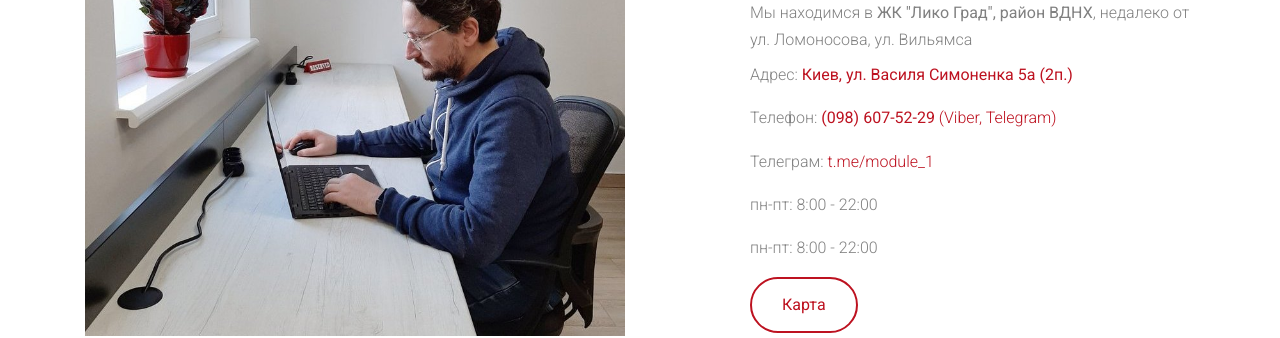
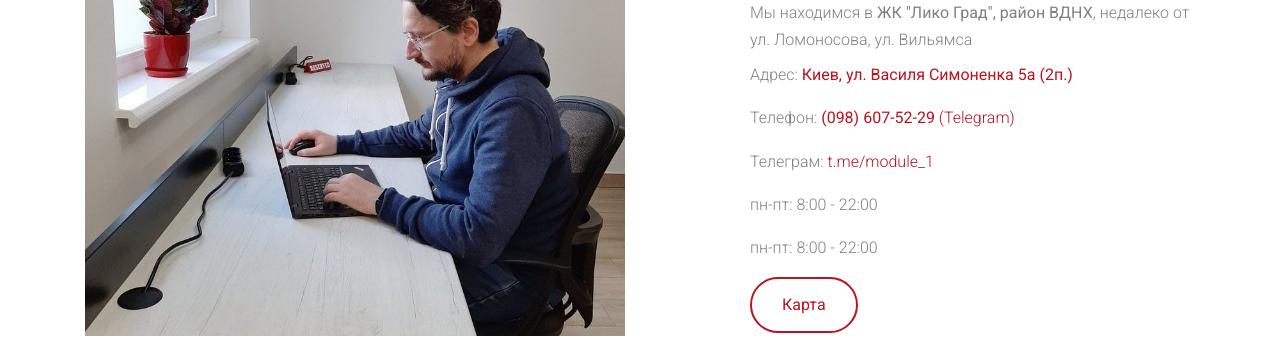
Before and after one commit to foobnix/module1, a Jekyll site: the page index.html, which Jekyll copies as it is, in a window 1280 px wide and 900 px high. Shown: the part 309-647 px from the top of the window. Built offline with Jekyll 4.4.1, drawn with Linux system fonts in a browser that asks for light colours; some web fonts are replaced; some of the changed text lies outside the part shown.

Commit message:
update info

```diff
--- a/coworking.html
+++ b/coworking.html
@@ -114,7 +114,7 @@
                    <p class="sub-text mb-2"><b>Коворкінг "Модуль [1]"</b> запрошує вас креативно працювати у нашому просторі.</p>
                     <p class="sub-text mb-2">Ми знаходимось в <b>ЖК "Ліко Град", район ВДНГ</b>, недалеко від вул. Ломоносова, вул. Вільямса</p>
                     <p class="sub-text">Адреса: <a href="#footer-section"><b>Київ, вул. Василя Симоненка 5а (2п.)</b></a>
-                    <p class="sub-text">Телефон: <a href="tel:098-607-52-29"><b>(098) 607-52-29 </b> (Viber, Telegram)</a>
+                    <p class="sub-text">Телефон: <a href="tel:098-607-52-29"><b>(098) 607-52-29 </b> (Telegram)</a>
                     <p class="sub-text">Телеграм: <a href="https://t.me/module_1">t.me/module_1</a></p>
                     <p class="sub-text">пн-пт: 8:00 - 22:00</p>
                     <p class="sub-text">пн-пт: 8:00 - 22:00</p>
@@ -377,7 +377,7 @@
               <p>пн-пт: 8:00 - 22:00</p>
               <p>cб-нд: 8:00 - 22:00</p>
               <p>Телефони: <br/>
-                <a href="tel:(098) 607-52-29">(098) 607-52-29</a> (Viber, Telegram) <br/><a href="tel:097-647-01-35">(097) 647-01-35</a> </p>
+                <a href="tel:(098) 607-52-29">(098) 607-52-29</a> (Telegram) <br/><a href="tel:097-647-01-35">(097) 647-01-35</a> </p>
               <p>Телеграм: <a href="https://t.me/module_1">t.me/module_1</a></p>
               <p>Карта: <a href="https://goo.gl/maps/h7cYRsRVi2Cy3gok7">Google Maps</a></p>
               <p> <form method="GET" target="_blank" accept-charset="utf-8" action="https://www.liqpay.ua/uk/checkout/i97568784057">
--- a/index.html
+++ b/index.html
@@ -114,7 +114,7 @@
                    <p class="sub-text mb-2"><b>Коворкинг "Модуль [1]"</b> приглашает вас креативно работать в нашем пространстве.</p>
                     <p class="sub-text mb-2">Мы находимся в <b>ЖК "Лико Град", район ВДНХ</b>, недалеко от ул. Ломоносова, ул. Вильямса</p>
                     <p class="sub-text">Адрес: <a href="#footer-section"><b>Киев, ул. Василя Симоненка 5а (2п.)</b></a>
-                    <p class="sub-text">Телефон: <a href="tel:098-607-52-29"><b>(098) 607-52-29</b> (Viber, Telegram)</a>
+                    <p class="sub-text">Телефон: <a href="tel:098-607-52-29"><b>(098) 607-52-29</b> (Telegram)</a>
                     <p class="sub-text">Телеграм: <a href="https://t.me/module_1">t.me/module_1</a></p>
                     <p class="sub-text">пн-пт: 8:00 - 22:00</p>
                     <p class="sub-text">пн-пт: 8:00 - 22:00</p>
@@ -381,7 +381,7 @@
               <p>пн-пт: 8:00 - 22:00</p>
               <p>cб-нд: 8:00 - 22:00</p>
               <p>Телефоны:<br/>
-                <a href="tel:(098) 607-52-29">(098) 607-52-29</a> (Viber, Telegram) <br/><a href="tel:097-647-01-35">(097) 647-01-35</a> </p>
+                <a href="tel:(098) 607-52-29">(098) 607-52-29</a> (Telegram) <br/><a href="tel:097-647-01-35">(097) 647-01-35</a> </p>
               <p>Телеграм: <a href="https://t.me/module_1">t.me/module_1</a></p>
               <p>Карта: <a href="https://goo.gl/maps/h7cYRsRVi2Cy3gok7">Google Maps</a></p>
               <p> <form method="GET" target="_blank" accept-charset="utf-8" action="https://www.liqpay.ua/uk/checkout/i97568784057">
```
